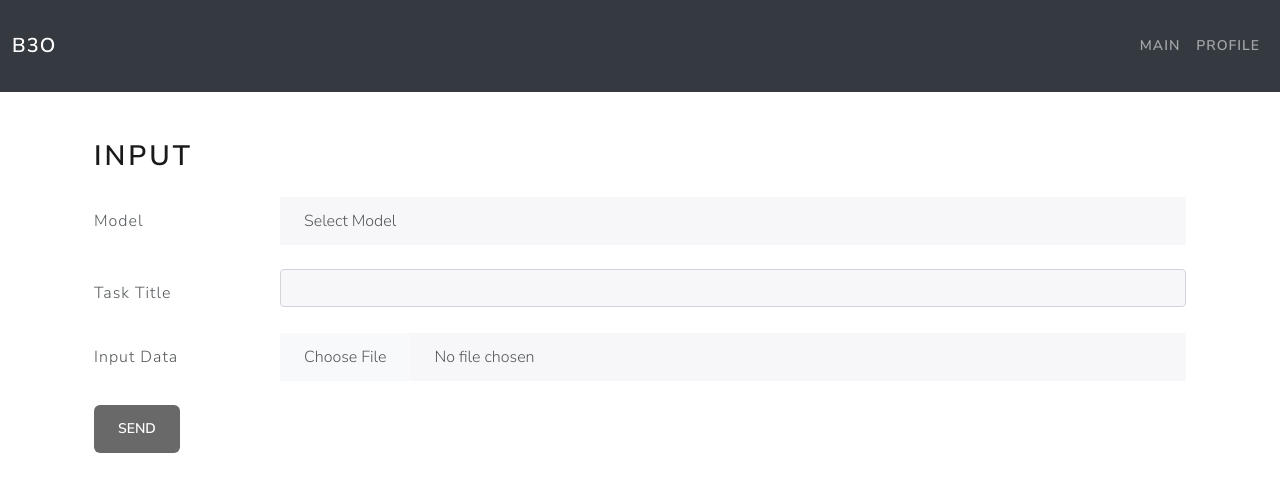
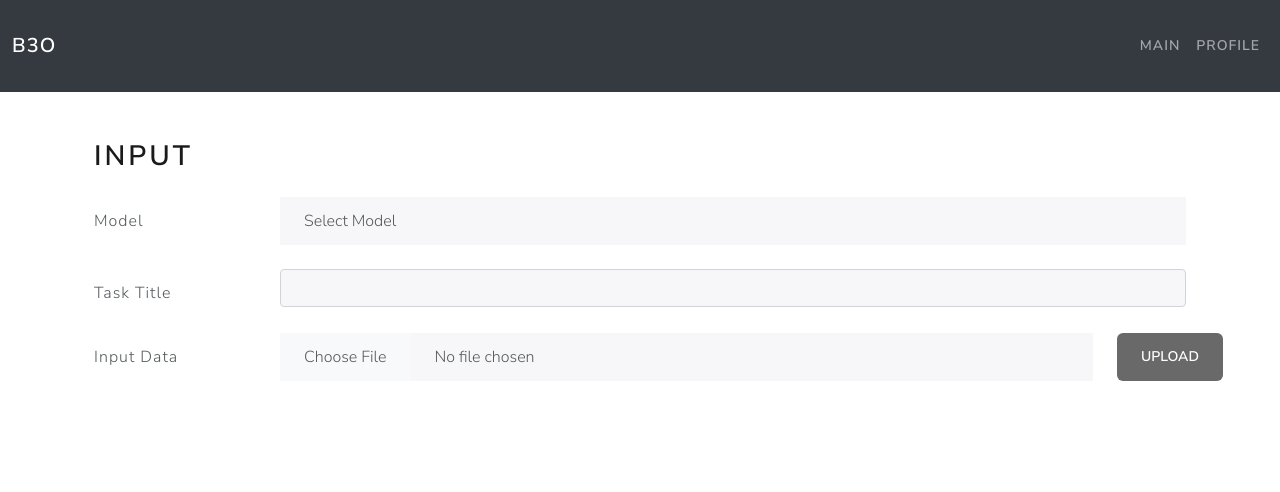
Before and after one commit to ACS-High-School/Frontend, a React (Create React App) app: page /inference in a window 1280 px wide. Shown: the top 492 px of the page. Built offline with nearby package versions, Linux system fonts and the light colour scheme; no server answers; what aws-amplify, aws-jwt-verify would draw is missing.

Commit message:
AHSK-303 style InferencePage.jsx 버튼 위치 조정

```diff
--- a/src/components/InferencePage.jsx
+++ b/src/components/InferencePage.jsx
@@ -183,9 +183,14 @@ function InferencePage() {
 
         <Form.Group as={Row} className="mb-3" controlId="formDataFile">
           <Form.Label column sm="2">Input Data</Form.Label>
-          <Col sm="10">
+          <Col sm="9">
             <Form.Control type="file" onChange={handleDataFileChange} className="mb-2"/>
             {fileError && <Alert variant="danger" className="mt-2">파일은 .csv 확장자여야 합니다.</Alert>}
+          </Col>
+          <Col sm="1" className="text-right"> {/* 여기서 오른쪽 정렬을 위해 text-right 클래스를 추가합니다. */}
+            <Button variant="primary" onClick={handleSubmit} disabled={!model || !taskTitle || !dataFile || fileError}>
+              Upload
+            </Button>
           </Col>
         </Form.Group>
 
@@ -194,10 +199,6 @@ function InferencePage() {
           {alert.message}
         </Alert>
         )}
-
-        <Button variant="primary" onClick={handleSubmit} disabled={!model || !taskTitle || !dataFile || fileError} className="mb-4">
-          Send
-        </Button>
       </Form>
 
       {inferenceStatus === 'processing' && <div className="text-center"><BootstrapSpinner animation="border" /></div>}
@@ -206,9 +207,11 @@ function InferencePage() {
           <Alert variant="success" className="mt-3">
             파일 처리가 완료되었습니다. 결과를 다운로드하세요.
           </Alert>
-          <Button variant="success" onClick={handleDownload} className="mt-2">
-            Download Result File
-          </Button>
+          <div className="text-center">
+            <Button variant="success" onClick={handleDownload} className="mt-2">
+              Download Result File
+            </Button>
+          </div>
         </>
       )}
     </Container>
```
